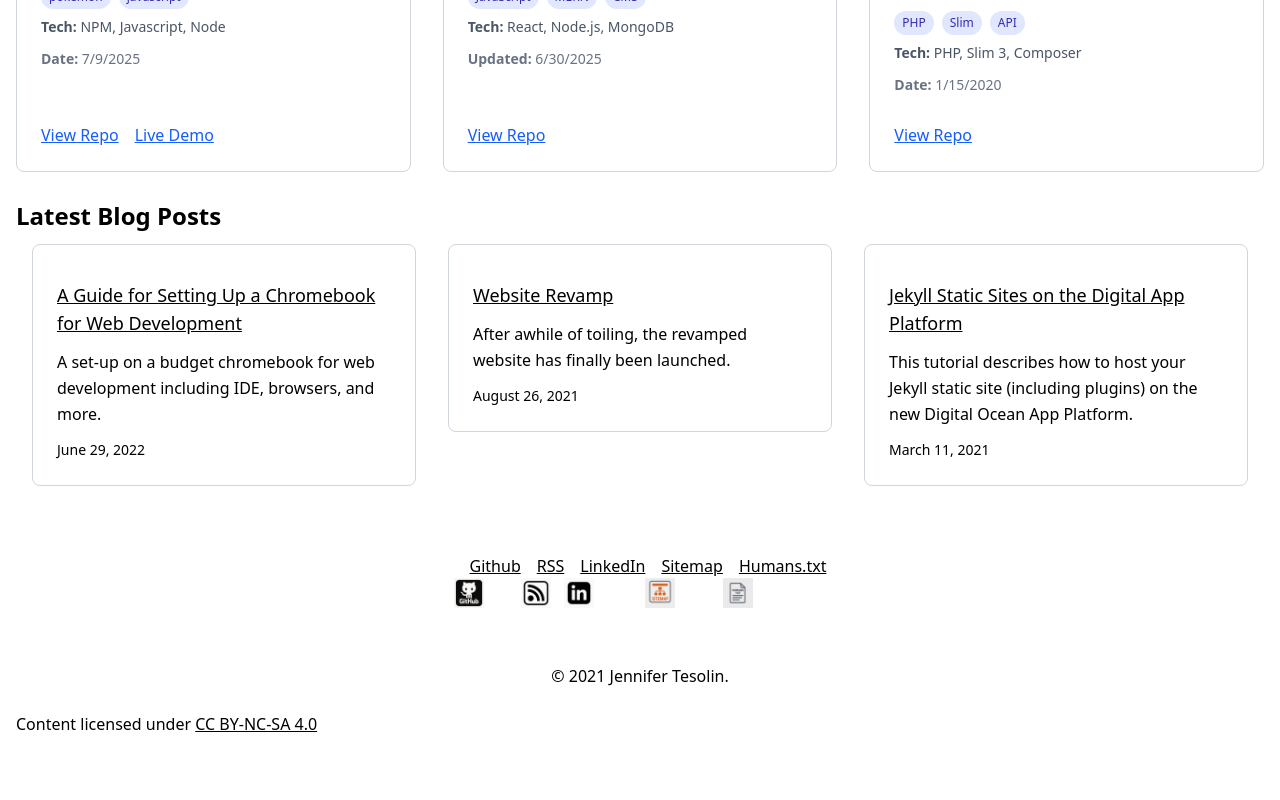
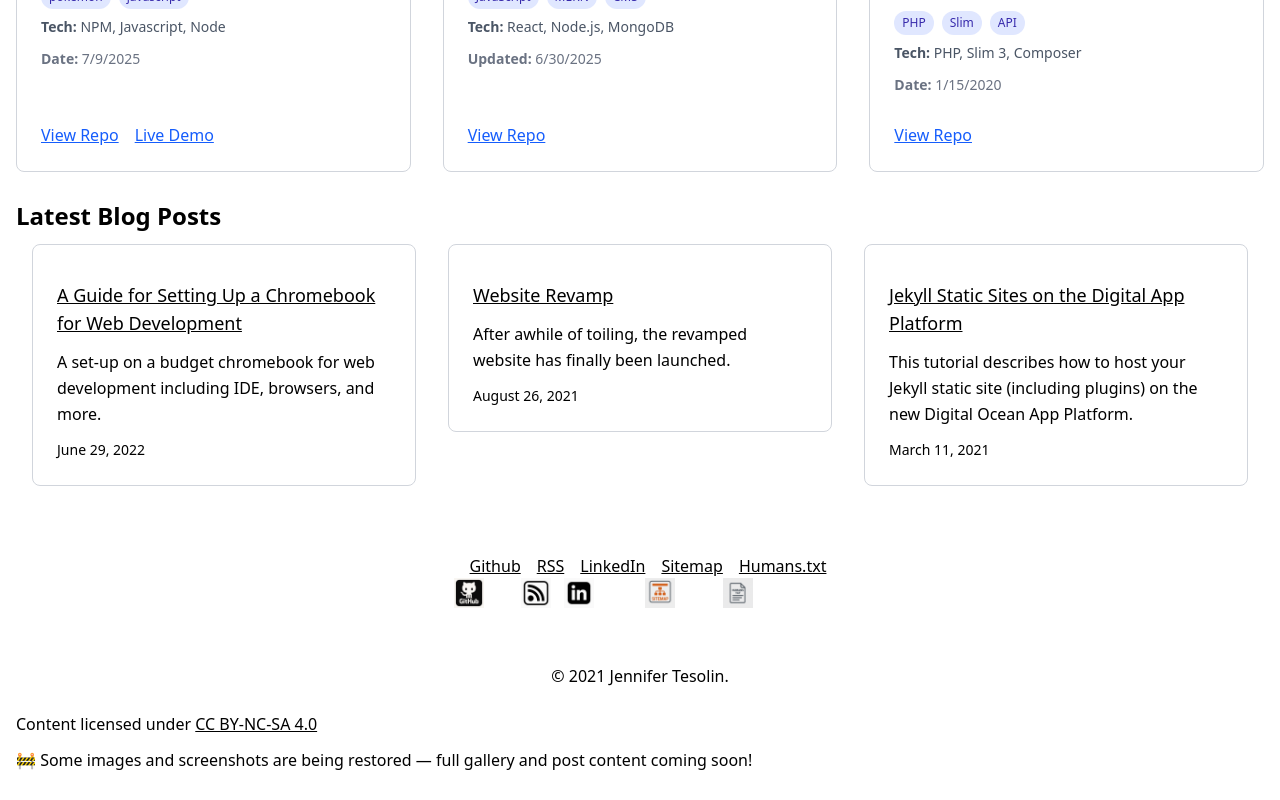
Before and after one commit to jennifert/nextjs-site, a Next.js app: page / in a window 1280 px wide. Shown: the part 436-1236 px from the top of the page. Before the commit the page ends 1200 px from the top, so only its background shows below. Built offline with nearby package versions, Linux system fonts and the light colour scheme.

Commit message:
Update footer.js

```diff
--- a/components/footer.js
+++ b/components/footer.js
@@ -82,6 +82,7 @@ export default function Footer(props) {
                         {ARTICLE_LICENSE_TEXT}
                     </a>
                 </p>
+                <p>🚧 Some images and screenshots are being restored — full gallery and post content coming soon!</p>
             </div>
         </footer>
     )
```
